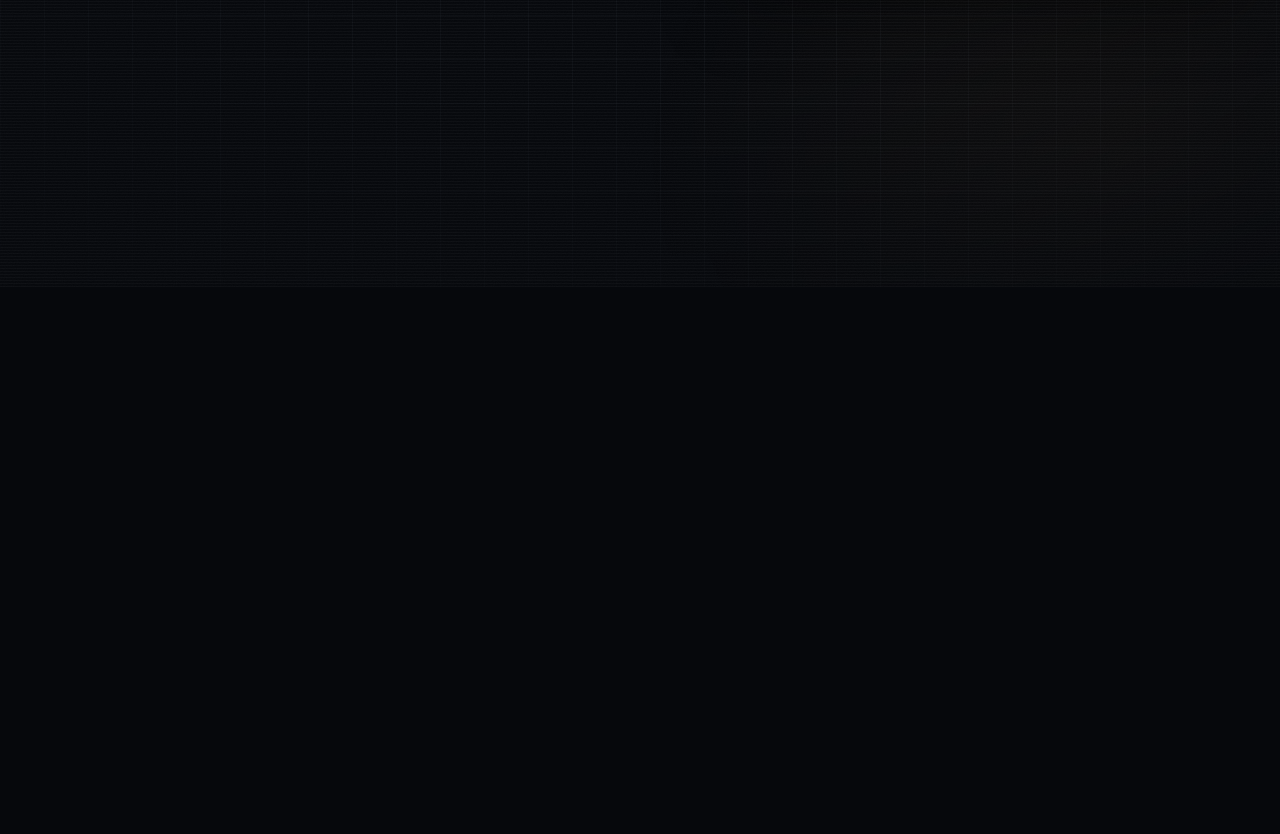
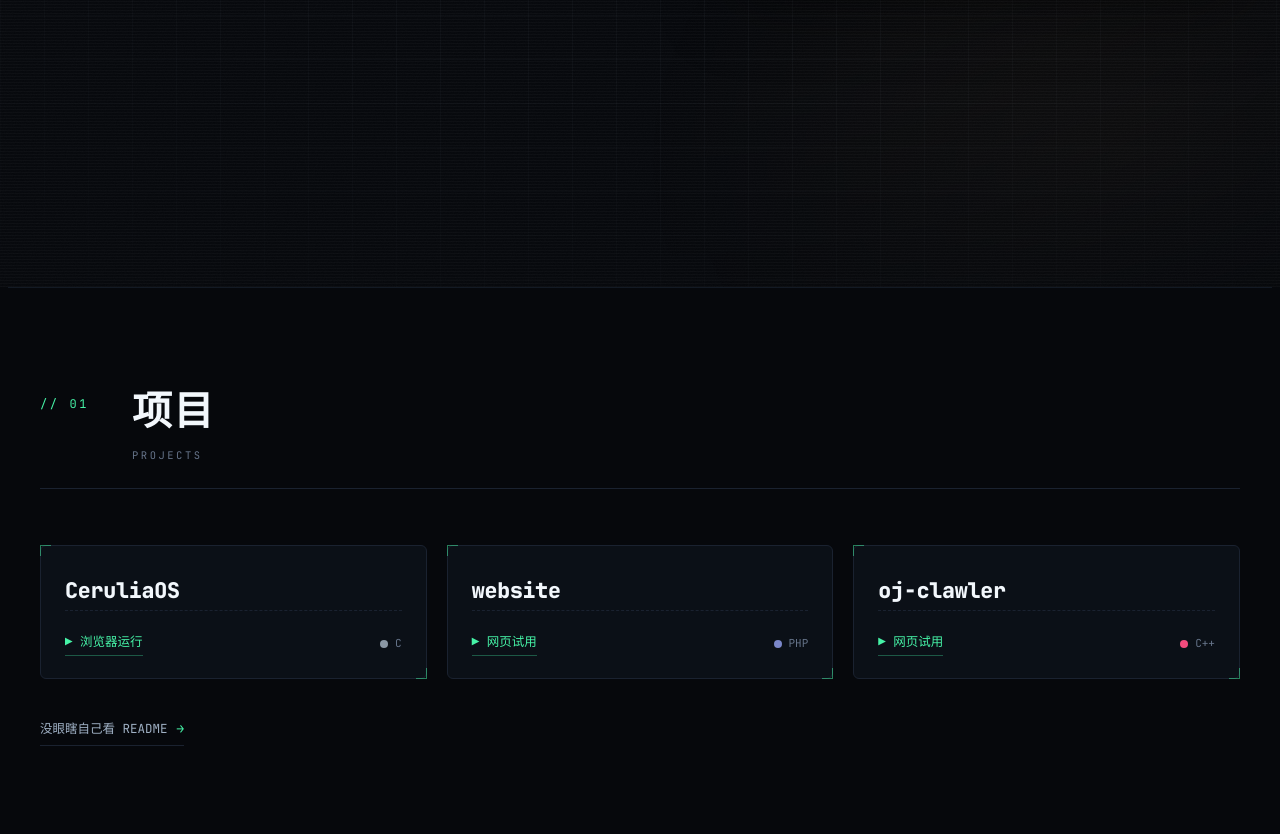
Before and after one commit to pen-pig/pen-pig.github.io, a plain HTML site: page index.html in a window 1280 px wide. Shown: the part 513-1347 px from the top of the page. Before the commit the page ends 800 px from the top, so only its background shows below. Drawn offline with Linux system fonts and the light colour scheme; no server answers.

Commit message:
site: 首页加回项目区，只留项目名与试用入口
- 恢复 01 项目章节：三张卡只有项目名 + 站内试用链接，不放标语 / 描述 / 标签
- 项目区底部加 README 链接（站内 README.md 相对路径，不引入仓库外链）
- 导航加回项目锚点
- README 修正过时的首页结构描述与后台字段说明

```diff
--- a/index.html
+++ b/index.html
@@ -26,6 +26,7 @@
       <span class="nav-user">pen-pig@home</span><span class="nav-colon">:</span><span class="nav-path">~</span><span class="nav-dollar">$</span>
     </a>
     <nav class="nav-links" aria-label="页面导航">
+      <a href="#projects"><i>01</i>项目</a>
       <a href="blog.html">BLOG<i aria-hidden="true">→</i></a>
     </nav>
   </header>
@@ -63,6 +64,49 @@
       </div>
     </section>
 
+    <!-- ============ 01 项目 ============ -->
+    <section class="section" id="projects">
+      <header class="sec-head reveal">
+        <span class="sec-index">// 01</span>
+        <h2>项目</h2>
+        <p class="sec-sub">PROJECTS</p>
+      </header>
+
+      <div class="proj-row">
+        <article class="proj panel reveal">
+          <h3 class="proj-name" id="proj1Name">CeruliaOS</h3>
+          <div class="proj-foot">
+            <span class="proj-links">
+              <a class="proj-link proj-link-run" href="os.html">▶ 浏览器运行</a>
+            </span>
+            <span class="proj-lang"><i class="lang-dot lang-c" aria-hidden="true"></i>C</span>
+          </div>
+        </article>
+
+        <article class="proj panel reveal">
+          <h3 class="proj-name" id="proj2Name">website</h3>
+          <div class="proj-foot">
+            <span class="proj-links">
+              <a class="proj-link proj-link-run" href="site-demo.html">▶ 网页试用</a>
+            </span>
+            <span class="proj-lang"><i class="lang-dot lang-php" aria-hidden="true"></i>PHP</span>
+          </div>
+        </article>
+
+        <article class="proj panel reveal">
+          <h3 class="proj-name" id="proj3Name">oj-clawler</h3>
+          <div class="proj-foot">
+            <span class="proj-links">
+              <a class="proj-link proj-link-run" href="clawler.html">▶ 网页试用</a>
+            </span>
+            <span class="proj-lang"><i class="lang-dot lang-cpp" aria-hidden="true"></i>C++</span>
+          </div>
+        </article>
+      </div>
+
+      <a class="proj-more reveal" href="README.md" target="_blank" rel="noopener">没眼瞎自己看 README<i aria-hidden="true">→</i></a>
+    </section>
+
   </main>
 
   <!-- 站点文案覆盖层要先于 main.js 执行：它负责把后台改过的文案贴到 DOM 上 -->
```
Also changed, not shown: README.md.
